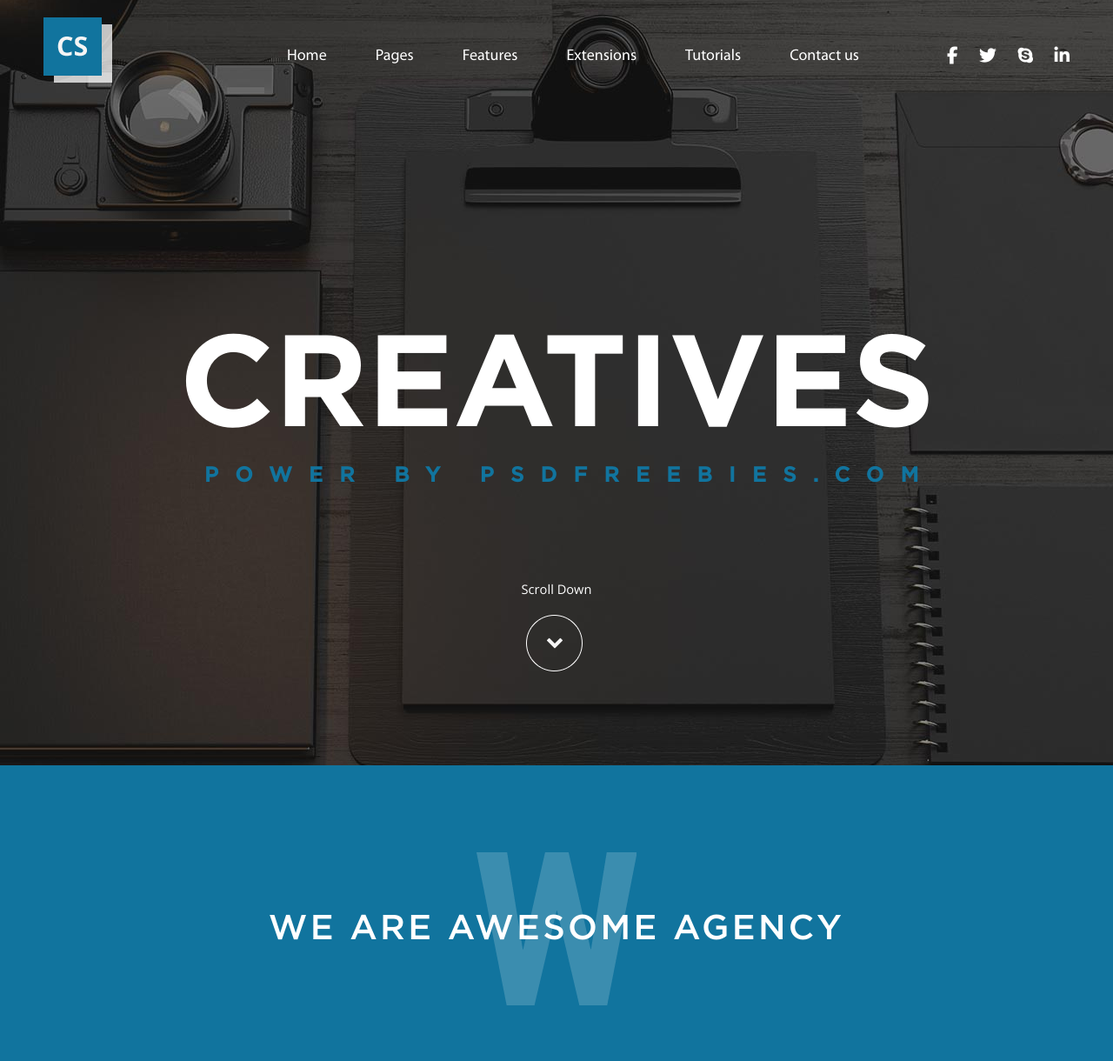
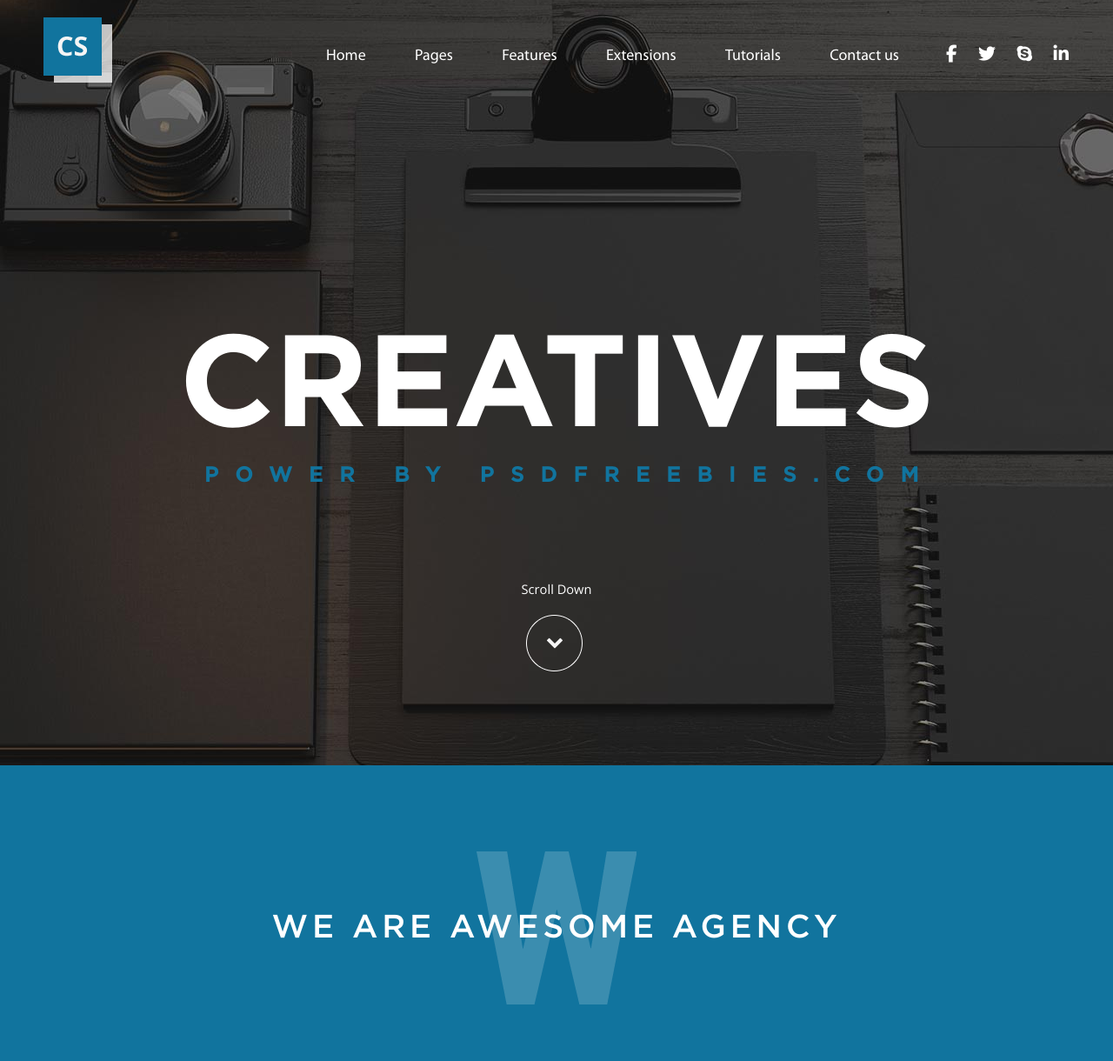
Before and after one commit to MashaKosher/PRI_1laba, a plain HTML site: page index.html in a window 1280 px wide. Shown: the top 1220 px of the page at 87% size. Drawn offline with nearby package versions, Linux system fonts and the light colour scheme; files whose address does not match are found by name; a web font is replaced by a local one.

Commit message:
ну так почти-почти

```diff
--- a/index.html
+++ b/index.html
@@ -24,10 +24,11 @@
     <!-- первый div -->
     <div class="first-layer-container">
       <div class="first-layer-one-container">
-        <div>
+        <div class="subdivheader-1container">
           <img src="static/images/FirstLayer/CS.png" alt="" />
           <!-- <div class="first-layer-one-container-image"><img src="static/images/FirstLayer/Rectangle9.png" alt=""></div> -->
         </div>
+        <div class="subdivheader-2container">
           <ul class="ul1-container">
             <li><a href="">Home</a></li>
             <li><a href="">Pages</a></li>
@@ -39,10 +40,10 @@
           <ul class="ul2-container">
             <i class="fa-brands fa-facebook-f"></i>
             <i class="fa-brands fa-twitter"></i>
-
             <i class="fa-brands fa-skype"></i>
             <i class="fa-brands fa-linkedin-in"></i>
           </ul>
+        </div>
       </div>
 
 
--- a/static/style/style.css
+++ b/static/style/style.css
@@ -34,7 +34,7 @@ body{
     margin-bottom: 0;
 }
 
-.first-layer-one-container>div{
+.subdivheader-1container{
     height: 75px;
     width: 79px;
     background-repeat: no-repeat;
@@ -42,13 +42,20 @@ body{
     background-image: url(backgroundimage/FirstLayerBackground/Rectangle9.png);
 }
 
+.subdivheader-2container{
+
+    width: 895px;
+    flex-direction: row;
+    align-items: center;
+    justify-content: space-between;
+}
+
 .ul1-container{
-    width: 658px;
+    width: 659px;
     display: inline-flex;
     flex-direction: row;
     align-items: center;
     margin-top: 30px;
-    margin-left: 100px ;
     justify-content: space-between;
     list-style: none;
 }
@@ -69,7 +76,7 @@ body{
     display: inline-flex;
     flex-direction: row;
     align-items: center;
-
+    margin-left: 10px;
     justify-content: space-between;
 }
 
@@ -200,7 +207,7 @@ body{
 }
 
 .w-container{
-    margin-top: 100px;
+    margin-top: 99px;
     height: 176px;
     width: 184px;
     background-image: url(backgroundimage/SecondLayerBackground/W.png);
@@ -212,10 +219,11 @@ body{
 .w-container>p{
     font-family: 'Gotham-Medium', sans-serif;
     /* font-size: 32.55pt; */
-    font-size: 30pt;
+    font-size: 28pt;
     line-height: 24px;
-    letter-spacing: 0.083em;
+    letter-spacing: 0.13em;
     text-align: center;
+
 
     white-space: nowrap;
     color: white;
```
Lines whose indentation alone changed are shown as unchanged.
